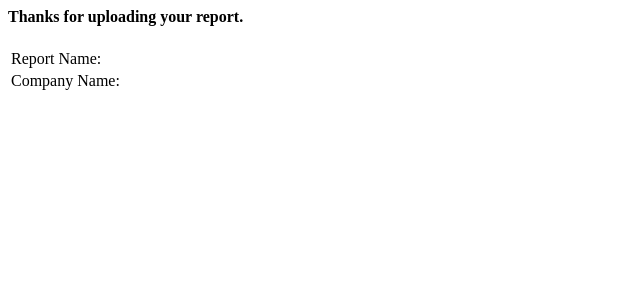
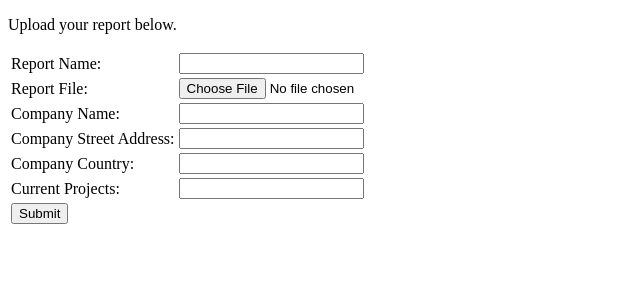
Before and after one commit to ashleypnguyen/cs3240-s17-team20, a Django app: page /uploadReport/ in a window 1280 px wide. Shown: the top 300 px of the page, without its empty margins (0-640 px from the left). Run offline with Django 3.2, Linux system fonts and the light colour scheme.

Commit message:
added form validation to userSignupl.html, groupSignup.html, and uploadReport.html

```diff
--- a/UserGroupForms/templates/uploadReport.html
+++ b/UserGroupForms/templates/uploadReport.html
@@ -1,34 +1,90 @@
 <!DOCTYPE html>
 <html lang="en">
 <form method="post" enctype="multipart/form-data">
-{% csrf_token %}
+    {% csrf_token %}
+</form>
     <head>
     <meta charset="UTF-8">
     <title>Report Upload</title>
-</head>
+    <script language="JavaScript">
+	function validInfo() {
+			var report_file_name = document.getElementById("report_file_name").value;
+			var report_file = document.getElementById("report_file").value;
+			var company_name = document.getElementById("company_name").value;
+			var company_location = document.getElementById("company_location").value;
+			var company_country = document.getElementById("company_country").value;
+			var current_projects = document.getElementById("current_projects").value;
+			var errorMessage = "";
+			var errors = 0;
+			if (report_file_name == ""){
+			    errorMessage += "Please enter the name you'd like your file to be saved under. ";
+				errors++;
+			}
+
+			if (report_file == ""){
+			    errorMessage += "Please choose a file to upload. ";
+				errors++;
+			}
+
+			//we may need to add something that checks the database to see if the username is already taken
+			if (company_name == ""){
+			    errorMessage += "Please enter your company's name. ";
+				errors += 1;
+            }
+
+            if (company_location == ""){
+			    errorMessage += "Please enter your company's street address. ";
+				errors++;
+            }
+
+            if (company_country == ""){
+                errorMessage += "Please enter the country that your company is located in. ";
+                errors++;
+			}
+
+			if (current_projects == ""){
+                errorMessage += "Please enter the country that your company is located in. ";
+                errors++;
+			}
+
+			if (errors > 0){
+			    alert(errorMessage);
+				return false;
+			} else {
+			    return true;
+			}
+        }
+	</script>
+    </head>
 <body>
-Upload your report below.
+<p>Upload your report below.</p>
+<form method="POST" action="/getdata/" onsubmit="return validInfo()">
 <table>
     <tr> <td>Report Name: </td>
-    <td><input type="text" name="report_file_name"></td>
+    <td><input type="text" name="report_file_name" id="report_file_name"></td>
     </tr>
     <tr><td> Report File: </td>
-    <td> <input type = "file" name = "report_file"></td>
+    <td> <input type = "file" name = "report_file" id="report_file"></td>
     </tr>
     <tr><td>Company Name: </td>
-    <td> <input type="text" name = "company_name"></td>
+    <td> <input type="text" name = "company_name" id="company_name"></td>
     </tr>
-    <tr><td>Company Location: </td>
-    <td><input type="text" name = "company_location"></td>
+    <tr><td>Company Street Address: </td>
+    <td><input type="text" name = "company_location" id="company_location"></td>
     </tr>
     <tr> <td> Company Country: </td>
-    <td> <input type="text" name = "company_country"></td>
+    <td> <input type="text" name = "company_country" id="company_country"></td>
     </tr>
     <tr><td> Current Projects: </td>
-    <td> <input type="text" name="current_projects"></td>
+    <td> <input type="text" name="current_projects" id="current_projects"></td>
+    </tr>
+    <tr>
+        <td>
+			<input type="submit" id="submit" value="Submit">
+		</td>
     </tr>
 </table>
-<button type="submit">Upload</button>
+</form>
 </body>
 </form>
 </html>
--- a/UserGroupForms/views.py
+++ b/UserGroupForms/views.py
@@ -36,10 +36,10 @@ def uploadReport(request):
 
         if form.is_valid():
             form.save()
-            return render(request, 'showReport.html')
+            return render(request, 'uploadReport.html')
     else:
         form = ReportForm()
-    return render(request, 'showReport.html', {'form': form})
+    return render(request, 'uploadReport.html', {'form': form})
 
 
 def groupSignup(request):
```
Also changed, not shown: UserGroupForms/templates/groupSignup.html (+27 -1 lines), UserGroupForms/templates/userSignup.html (+49 -6 lines).
